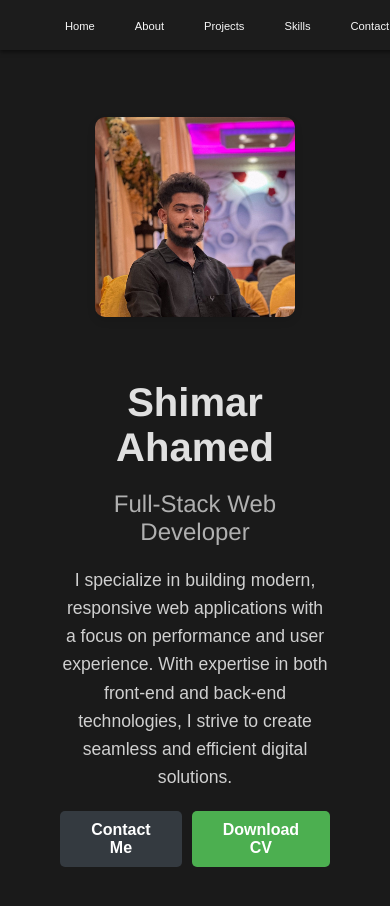
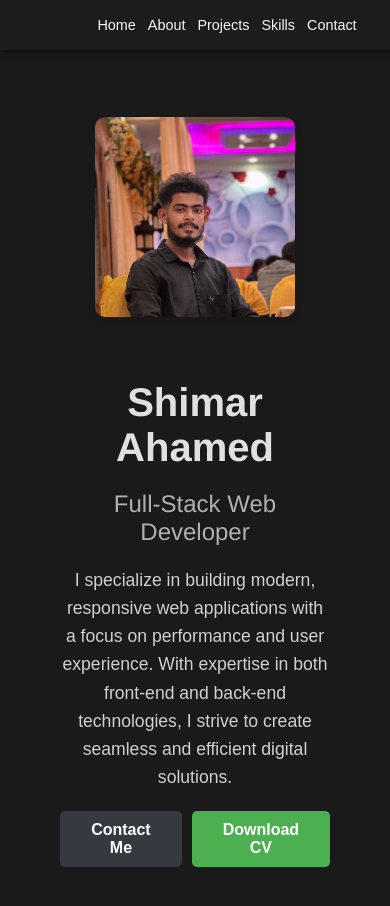
Before and after one commit to Shimar-Ahamed/react-portfolio-vercel, a React (Create React App) app: page / in a window 390 px wide. Shown: the top 906 px of the page. Built offline with nearby package versions, Linux system fonts and the light colour scheme.

Commit message:
responsive navbar for mobile screens

```diff
--- a/src/components/Navbar.css
+++ b/src/components/Navbar.css
@@ -57,6 +57,15 @@
 /* Responsive styles for smaller screens */
 @media (max-width: 768px) {
   .navbar a {
-    font-size: 0.7rem; /* Smaller text size */
+    font-size: 0.9rem; /* Smaller text size */
+  }
+
+  .navbar ul {
+    justify-content: center; /* Center the list items */
+    width: 100%; /* Ensure the ul takes the full width */
+  }
+
+  .navbar li {
+    margin: 0 6px; /* Reduce margin to fit items better */
   }
 }
```
